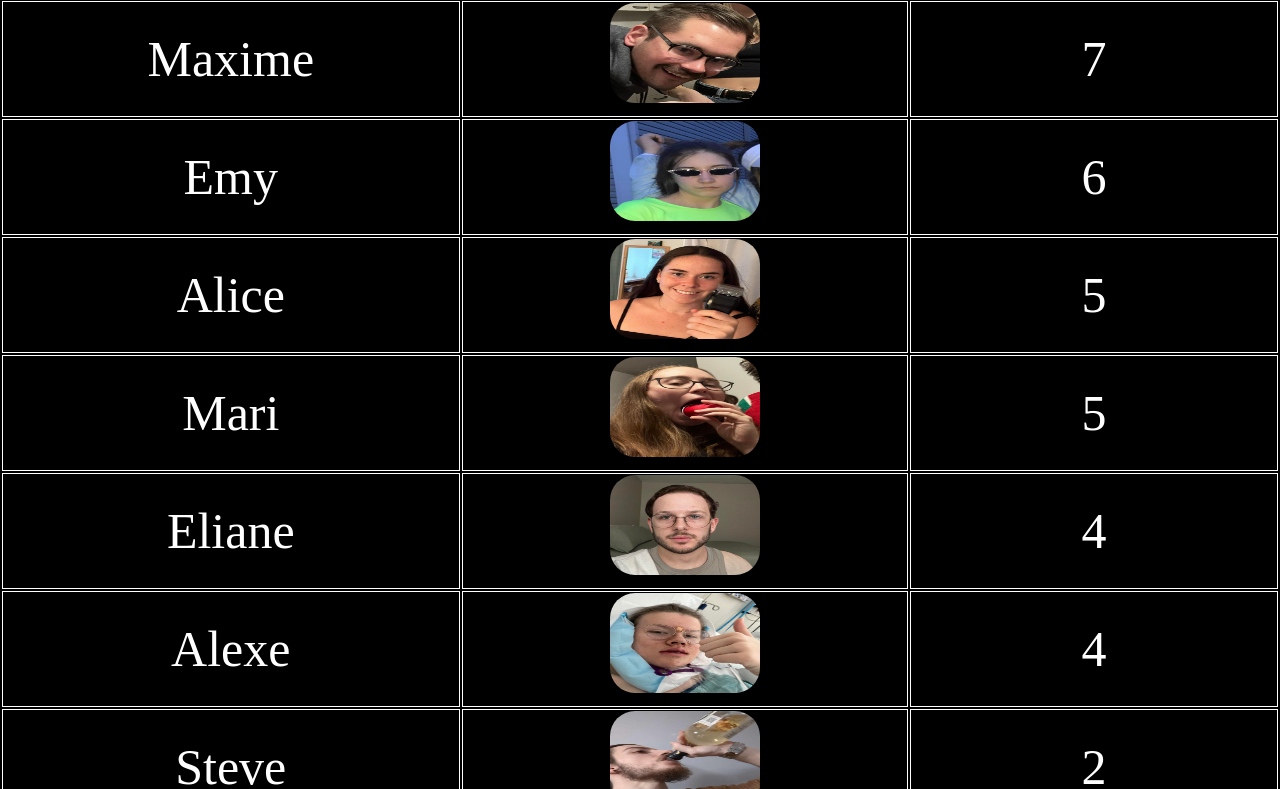
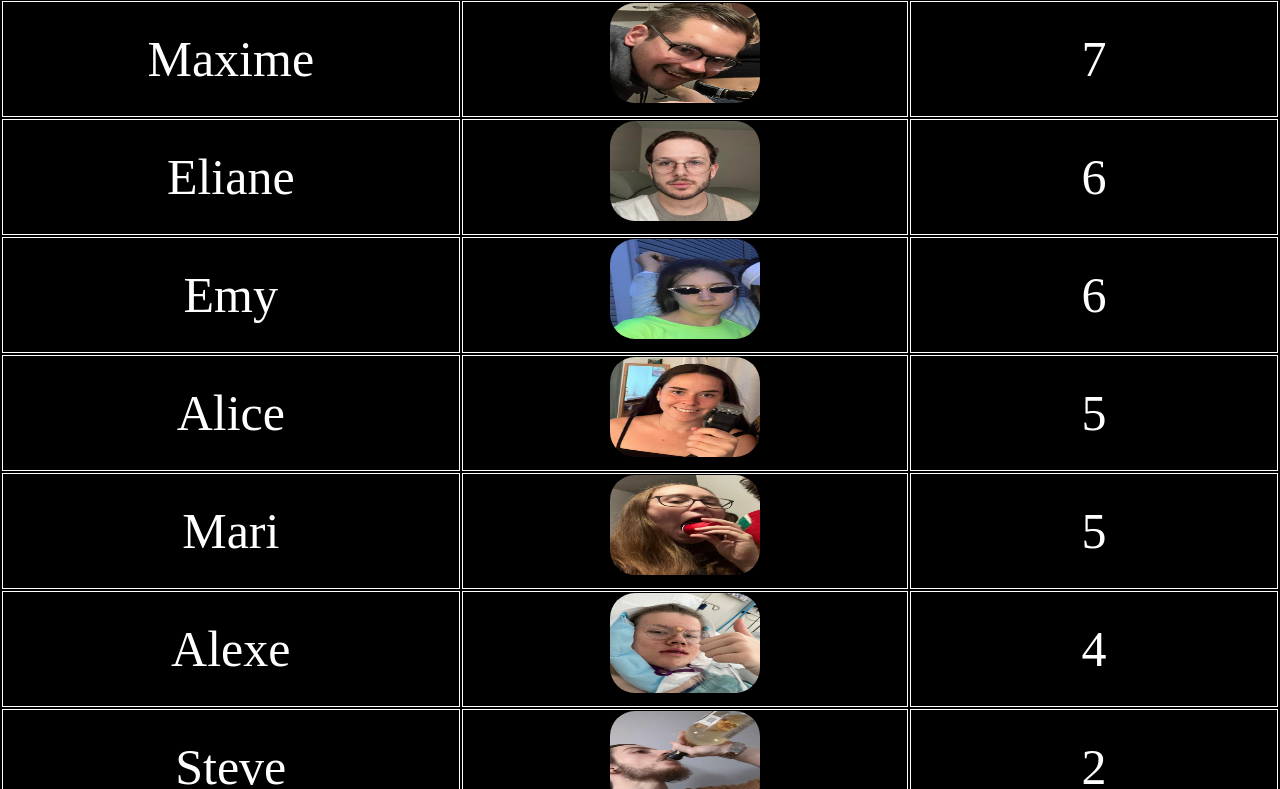
Before and after one commit to Dplayerz/WebAppChalet, a React (Vite) app: page / in a window 1280 px wide. Shown: the part 618-1407 px from the top of the page. Built offline with nearby package versions, Linux system fonts and the light colour scheme.

Commit message:
Update Leader.tsx

```diff
--- a/src/Leader.tsx
+++ b/src/Leader.tsx
@@ -68,7 +68,7 @@ const data = [
   { Nom: "Steve", Photo: <SteveArr />, PTS: 2 },
   { Nom: "Kath", Photo: <KathArr />, PTS: 2 },
   { Nom: "Cath", Photo: <CathArr />, PTS: 0 },
-  { Nom: "Eliane", Photo: <ElianeArr />, PTS: 4 },
+  { Nom: "Eliane", Photo: <ElianeArr />, PTS: 6 },
   { Nom: "Raph", Photo: <RaphArr />, PTS: 1 },
   { Nom: "Emy", Photo: <EmyArr />, PTS: 6 },
   { Nom: "Youri", Photo: <YouriArr />, PTS: 0 },
```
